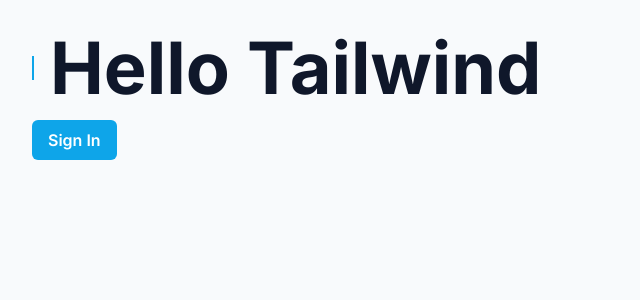
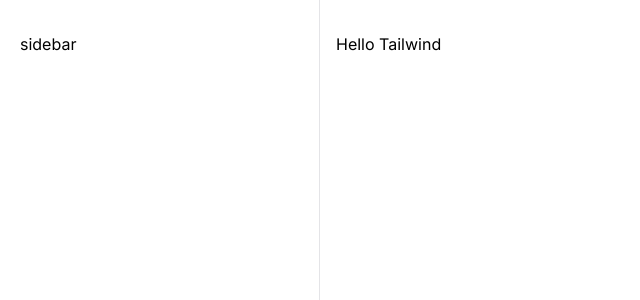
Before and after one commit to igorct1/reason-ui-tailwind, a Next.js app: page / in a window 1280 px wide. Shown: the top 300 px of the page, without its empty margins (0-640 px from the left). Built offline with nearby package versions, Linux system fonts and the light colour scheme.

Commit message:
feat: initial structure

```diff
--- a/src/app/layout.tsx
+++ b/src/app/layout.tsx
@@ -1,7 +1,8 @@
 import './globals.css'
+import { ReactNode } from 'react'
 import type { Metadata } from 'next'
+
 import { Inter } from 'next/font/google'
-import { ReactNode } from 'react'
 const inter = Inter({ subsets: ['latin'] })
 
 export const metadata: Metadata = {
@@ -16,7 +17,12 @@
 export default function RootLayout({ children }: LayoutProps) {
   return (
     <html lang="en">
-      <body className={inter.className}>{children}</body>
+      <body className={inter.className}>
+        <div className="grid min-h-screen grid-cols-app">
+          <aside className="border-r border-zinc-200 px-5 py-8">sidebar</aside>
+          <main className="px-4 pb-12 pt-8">{children}</main>
+        </div>
+      </body>
     </html>
   )
 }
--- a/src/app/page.tsx
+++ b/src/app/page.tsx
@@ -1,13 +1,3 @@
 export default function Home() {
-  return (
-    <div className="h-screen bg-slate-50 p-8 text-slate-900 dark:bg-slate-900 dark:text-slate-100">
-      <h1 className="flex items-center gap-4 text-3xl font-bold before:inline-block before:h-6 before:w-0.5 before:bg-sky-500 sm:text-5xl md:text-6xl lg:text-7xl">
-        Hello Tailwind
-      </h1>
-
-      <button className="mt-4 rounded-md bg-sky-500 p-2 px-4 font-semibold text-white hover:enabled:bg-sky-400 disabled:cursor-not-allowed disabled:opacity-60">
-        Sign In
-      </button>
-    </div>
-  )
+  return <h1>Hello Tailwind</h1>
 }
--- a/tailwind.config.js
+++ b/tailwind.config.js
@@ -1,13 +1,11 @@
 /** @type {import('tailwindcss').Config} */
 module.exports = {
-  content: [
-    './src/**/*.tsx',
-  ],
+  content: ['./src/**/*.tsx'],
   theme: {
     extend: {
-        colors: {
-            rocket: '#8257e6'
-        }
+      gridTemplateColumns: {
+        app: 'minmax(18rem, 20rem) 1fr',
+      },
     },
   },
   plugins: [],
```
